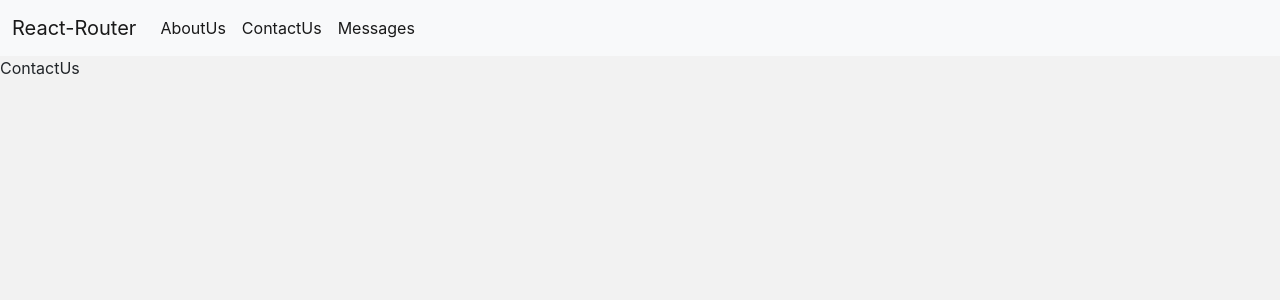
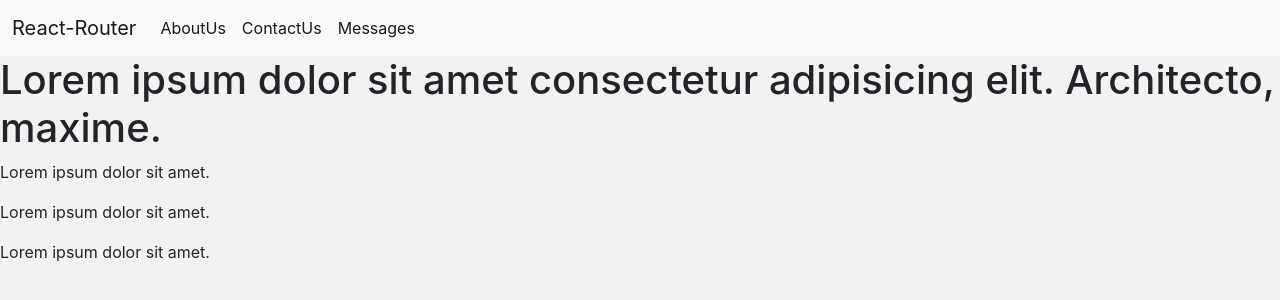
Before and after one commit to shivam-innotech/React-Router, a React (Create React App) app: page /contactUs in a window 1280 px wide. Shown: the top 300 px of the page. Built offline with nearby package versions, Linux system fonts and the light colour scheme.

Commit message:
add a heading and paragraph

```diff
--- a/src/pages/ContactUs.js
+++ b/src/pages/ContactUs.js
@@ -2,7 +2,13 @@ import React from 'react'
 
 const ContactUs = () => {
   return (
-    <div>ContactUs</div>
+    <>
+    <h1>Lorem ipsum dolor sit amet consectetur adipisicing elit. Architecto, maxime.</h1>
+    <p>Lorem ipsum dolor sit amet.</p>
+    <p>Lorem ipsum dolor sit amet.</p>
+    <p>Lorem ipsum dolor sit amet.</p>
+
+    </>
   )
 }
 
```
